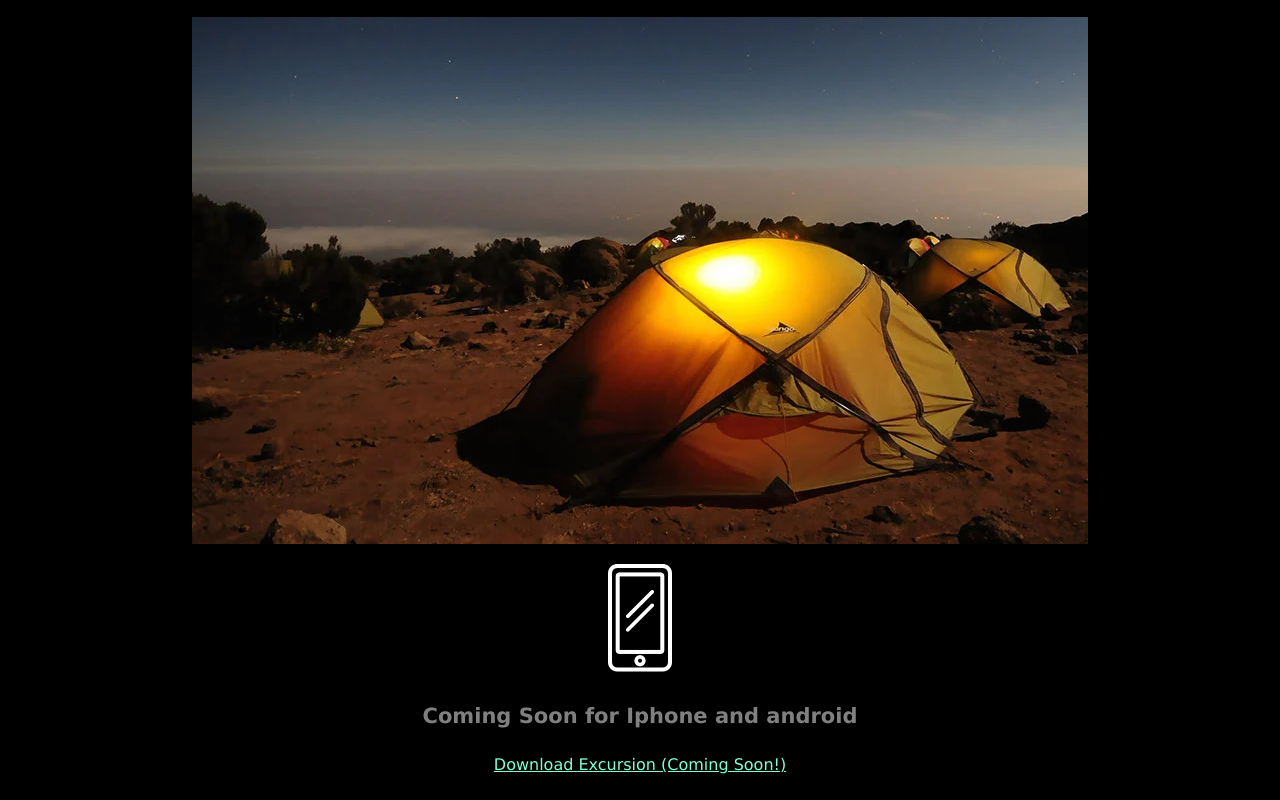
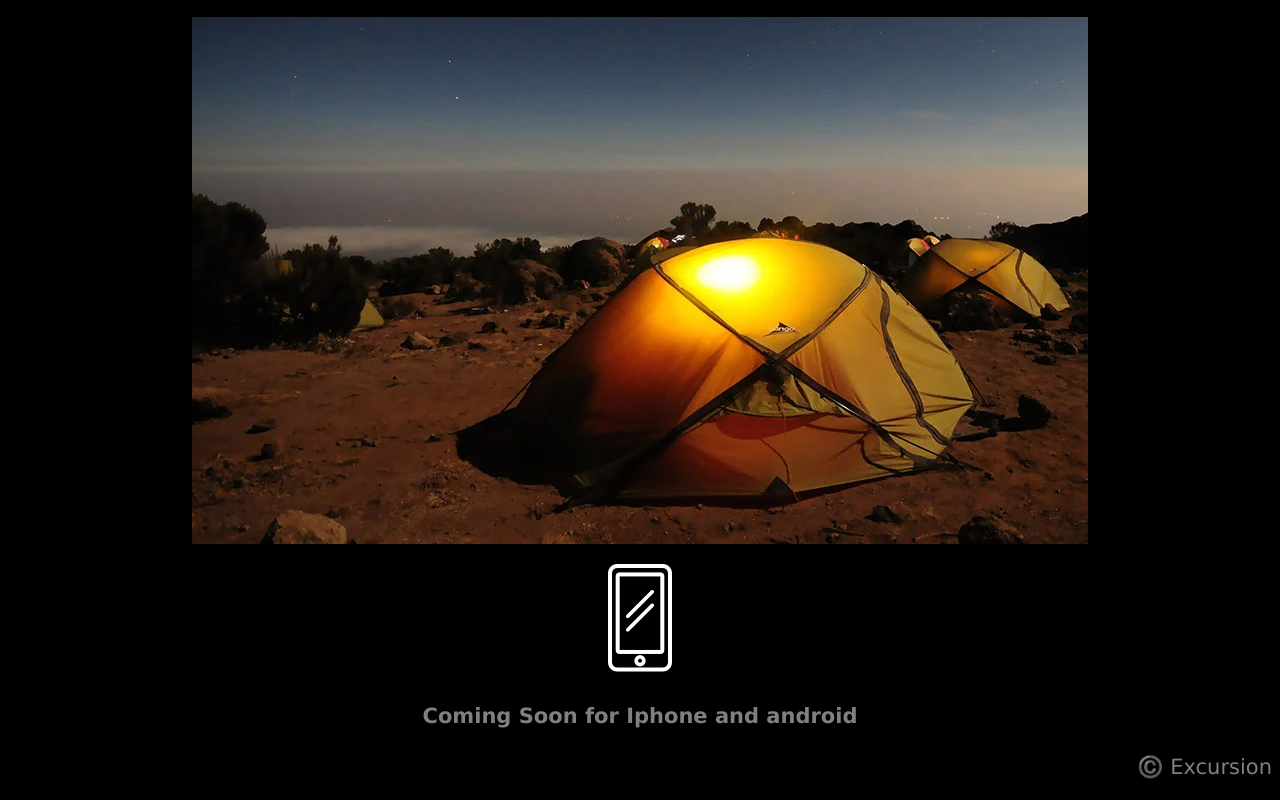
Before and after one commit to AnnaFridman2512/excursion, a plain HTML site: page index.html in a window 1280 px wide. Shown: the part 468-1268 px from the top of the page. Drawn offline with Linux system fonts and the light colour scheme.

Commit message:
copyright added

```diff
--- a/index.html
+++ b/index.html
@@ -18,6 +18,6 @@
     <p><img src="/resources/images/camp.webp"></p>
     <p><img src="/resources/images/phone.webp"></p>
     <h4 class="header--sub-header">Coming Soon for Iphone and android</h4>
-    <p><a class="link--cta" href="#">Download Excursion (Coming Soon!)</a></p>
+    <p class="copyright">©️ Excursion</p>
 </body>
 </html>
--- a/resources/css/style.css
+++ b/resources/css/style.css
@@ -26,3 +26,9 @@ body{
     font-size: 16px;
     color: aquamarine;
 }
+
+.copyright{
+    font-size: 21px;
+    color: grey;
+    text-align: right;
+}
```
